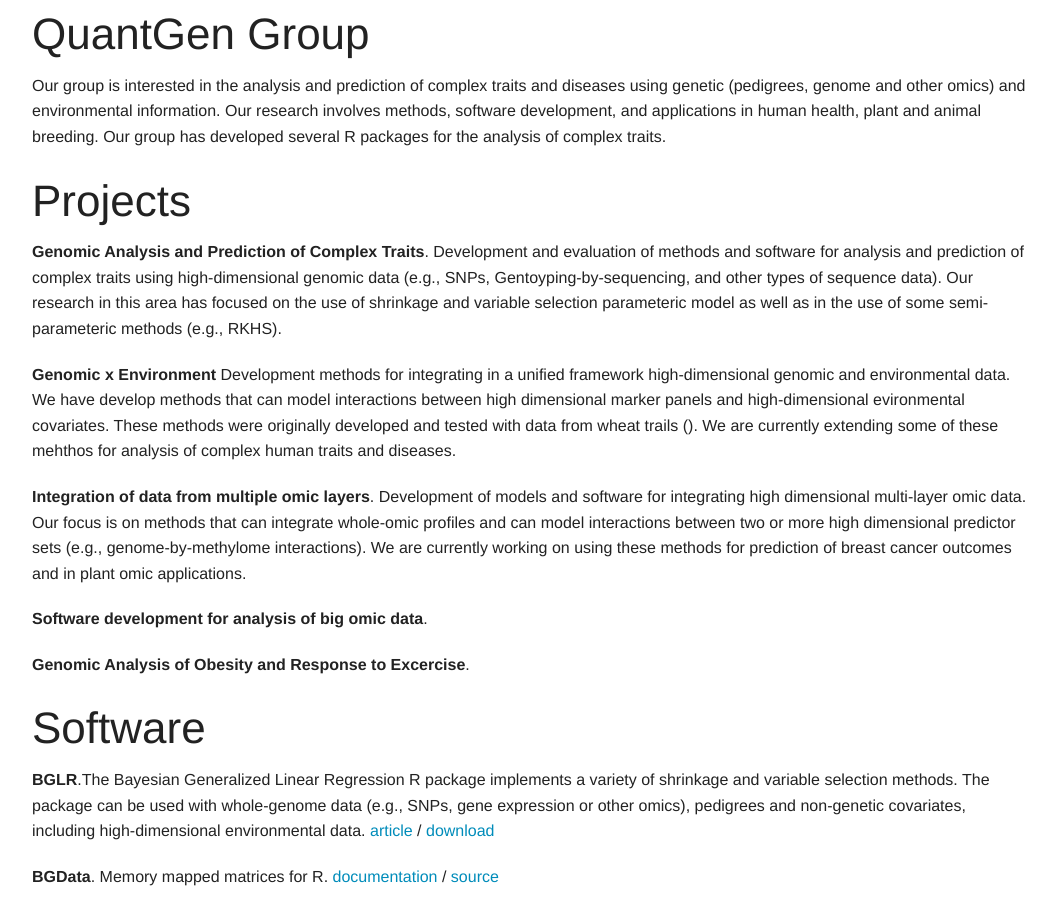
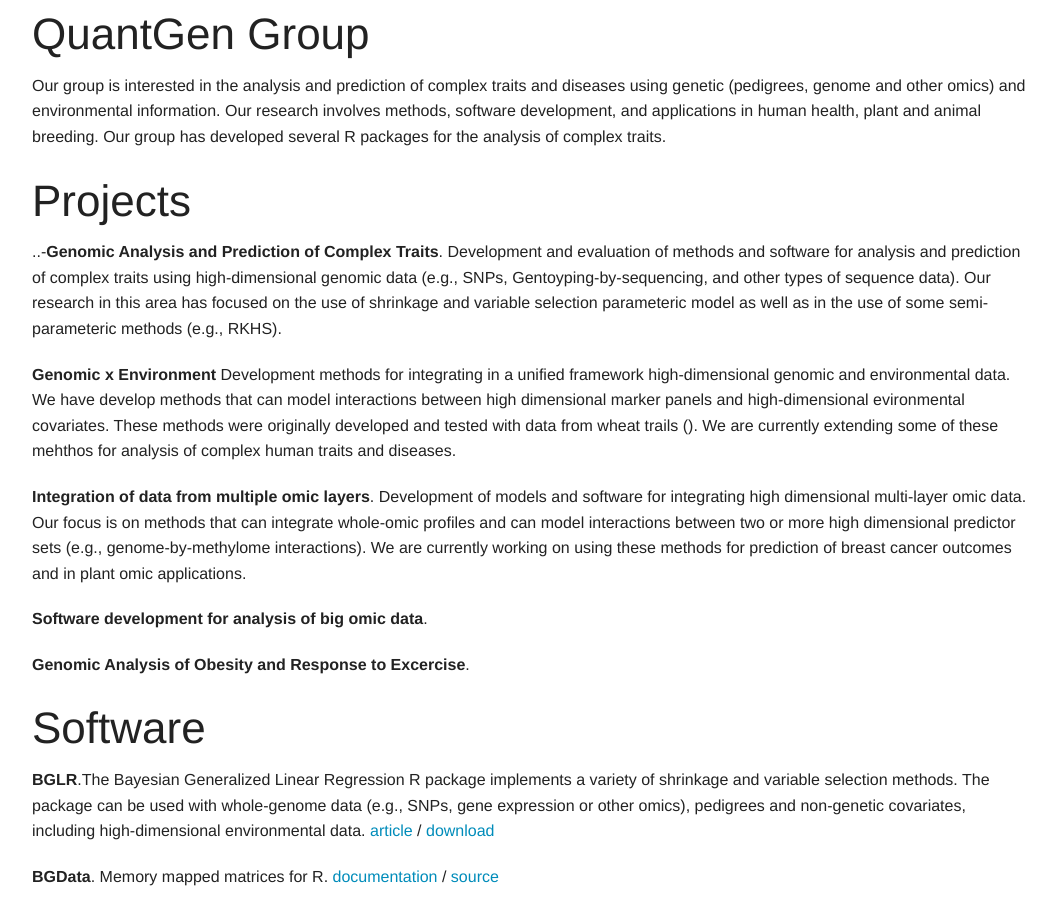
Before and after one commit to QuantGen/quantgen.github.io, a Jekyll site: the page built from index.md, in a window 1280 px wide and 900 px high. Shown: the whole window, without its empty margins (108-1164 px from the left). Built offline with Jekyll 4.4.1, drawn with Linux system fonts in a browser that asks for light colours.

```diff
--- a/index.md
+++ b/index.md
@@ -10,7 +10,7 @@ Our group is interested in the analysis and prediction of complex traits and dis
 Projects
 ==================
 
-**Genomic Analysis and Prediction of Complex Traits**. Development and evaluation of methods and software for analysis and prediction of complex traits using high-dimensional genomic data (e.g., SNPs, Gentoyping-by-sequencing, and other types of sequence data). Our research in this area has focused on the use of shrinkage and variable selection parameteric model as well as in the use of some semi-parameteric methods (e.g., RKHS).
+..-**Genomic Analysis and Prediction of Complex Traits**. Development and evaluation of methods and software for analysis and prediction of complex traits using high-dimensional genomic data (e.g., SNPs, Gentoyping-by-sequencing, and other types of sequence data). Our research in this area has focused on the use of shrinkage and variable selection parameteric model as well as in the use of some semi-parameteric methods (e.g., RKHS).
 
 **Genomic x Environment** Development methods for integrating in a unified framework high-dimensional genomic and environmental data. We have develop methods that can model interactions between high dimensional marker panels and high-dimensional evironmental covariates. These methods were originally developed and tested with data from wheat trails (). We are currently extending some of these mehthos for analysis of complex human traits and diseases.
 
```
